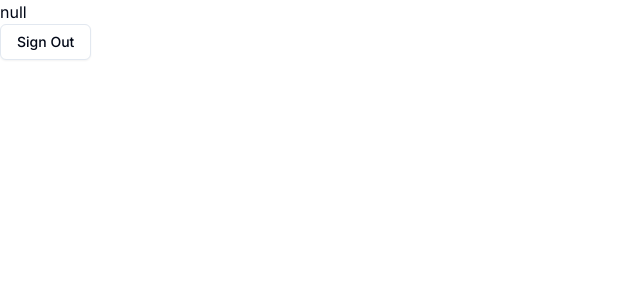
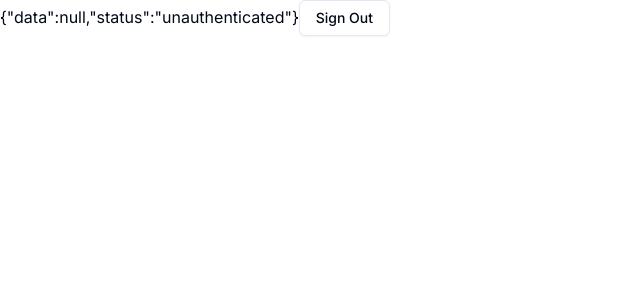
Before and after one commit to RonAlmog/nextjs-auth5, a Next.js app: page /settings in a window 1280 px wide. Shown: the top 300 px of the page, without its empty margins (0-640 px from the left). Built offline with nearby package versions, Linux system fonts and the light colour scheme; no server answers.

Commit message:
client side useSession

```diff
--- a/app/(protected)/settings/page.tsx
+++ b/app/(protected)/settings/page.tsx
@@ -1,24 +1,22 @@
-// server component
-import { auth, signOut } from "@/auth";
+"use client";
+
 import { Button } from "@/components/ui/button";
+import { useSession, signOut } from "next-auth/react";
 
-const SettingsPage = async () => {
-  const session = await auth();
+const SettingsPage = () => {
+  const session = useSession();
+
+  const onClick = () => {
+    signOut();
+  };
 
   return (
     <div>
       {JSON.stringify(session)}
 
-      <form
-        action={async () => {
-          "use server";
-          await signOut();
-        }}
-      >
-        <Button type="submit" variant="outline">
-          Sign Out
-        </Button>
-      </form>
+      <Button onClick={onClick} variant="outline">
+        Sign Out
+      </Button>
     </div>
   );
 };
--- a/app/layout.tsx
+++ b/app/layout.tsx
@@ -1,22 +1,27 @@
-import type { Metadata } from 'next'
-import { Inter } from 'next/font/google'
-import './globals.css'
+import type { Metadata } from "next";
+import { Inter } from "next/font/google";
+import "./globals.css";
+import { auth } from "@/auth";
+import { SessionProvider } from "next-auth/react";
 
-const inter = Inter({ subsets: ['latin'] })
+const inter = Inter({ subsets: ["latin"] });
 
 export const metadata: Metadata = {
-  title: 'Create Next App',
-  description: 'Generated by create next app',
-}
+  title: "Create Next App",
+  description: "Generated by create next app",
+};
 
-export default function RootLayout({
+export default async function RootLayout({
   children,
 }: {
-  children: React.ReactNode
+  children: React.ReactNode;
 }) {
+  const session = await auth();
   return (
-    <html lang="en">
-      <body className={inter.className}>{children}</body>
-    </html>
-  )
+    <SessionProvider session={session}>
+      <html lang="en">
+        <body className={inter.className}>{children}</body>
+      </html>
+    </SessionProvider>
+  );
 }
```
